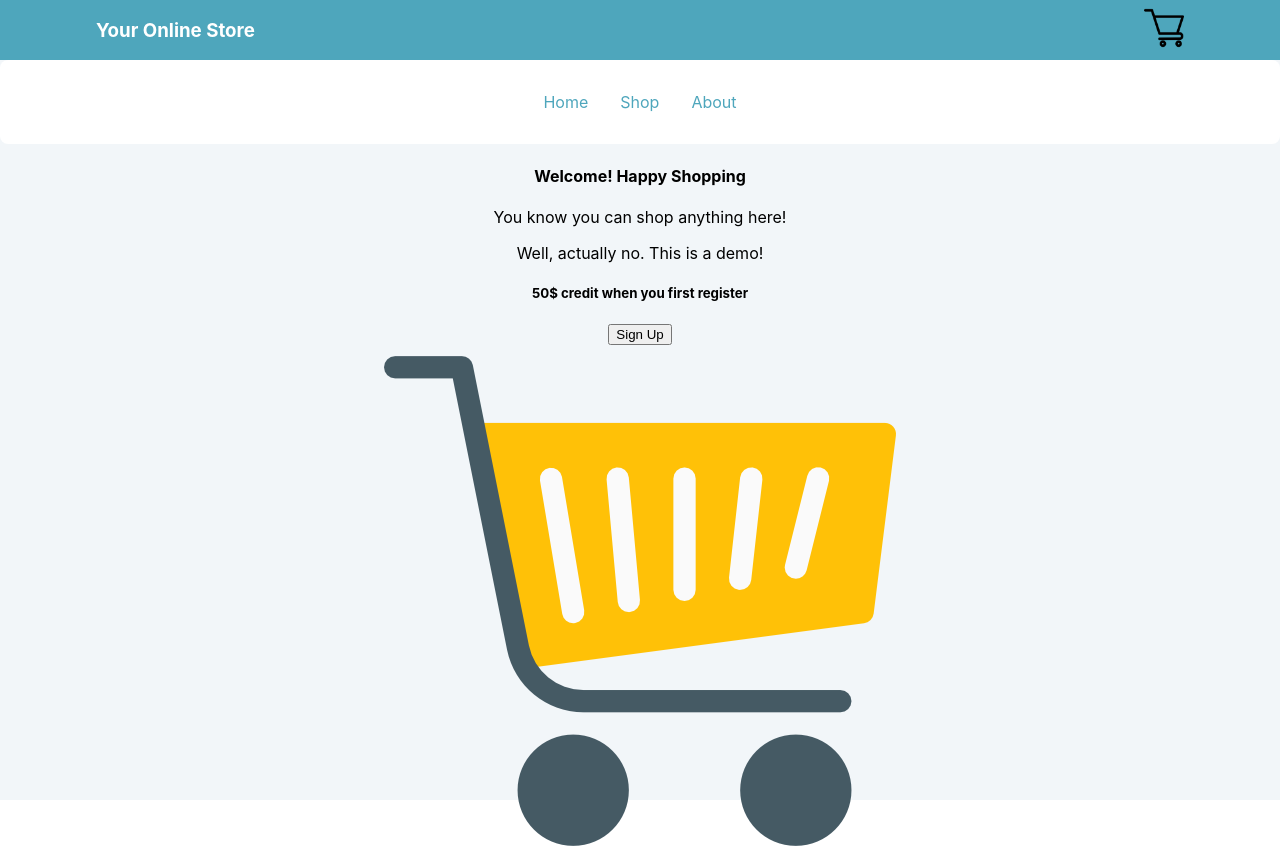
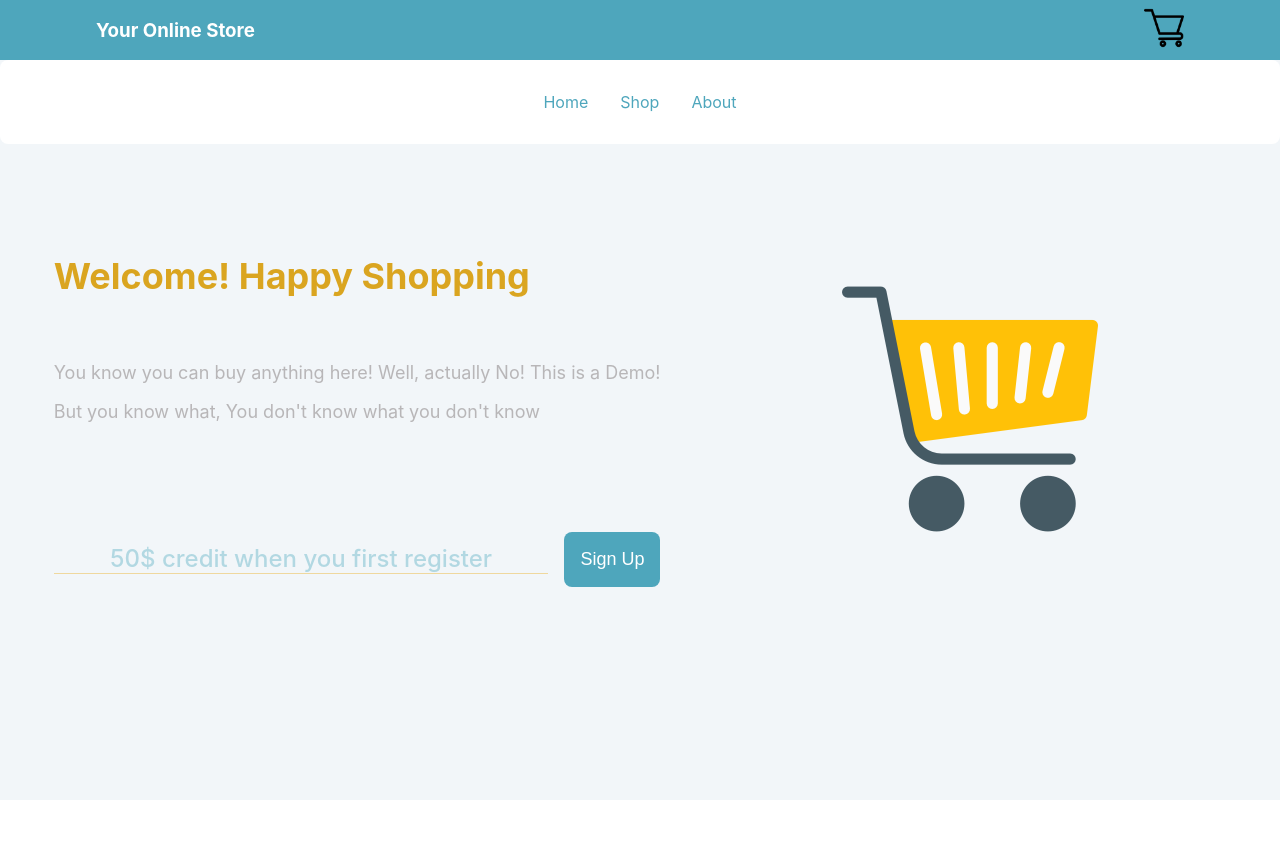
Before and after one commit to Uwancha/shopping-cart, a React (Vite) app: page / in a window 1280 px wide. After the commit the page ends 800 px from the top, so only its background shows below. Built offline with nearby package versions, Linux system fonts and the light colour scheme.

Commit message:
Add css module properties to elements and add some contents

```diff
--- a/src/components/Home.jsx
+++ b/src/components/Home.jsx
@@ -1,22 +1,23 @@
 import React from "react";
-import cartIcon from "../assets/carts_891462.png"
+import cartIcon from "../assets/carts_891462.png";
+import styles from "../styles/home.module.css";
 
 function Home() {
     return (
-        <div>
-            <div>
+        <div className={styles.home}>
+            <div className={styles.message}>
                 <div>
-                    <h4>Welcome! Happy Shopping</h4>
-                    <p>You know you can shop anything here!</p>
-                    <p>Well, actually no. This is a demo!</p>
+                    <h2 className={styles.h2}>Welcome! Happy Shopping</h2>
+                    <p className={styles.p}>You know you can buy anything here! Well, actually No! This is a Demo!</p>
+                    <p className={styles.p}> But you know what, You don't know what you don't know</p>
                 </div>
-                <div>
-                    <h5>50$ credit when you first register</h5>
-                    <button>Sign Up</button>
+                <div className={styles.callToaction}>
+                    <p className={styles.ctaMessage }>50$ credit when you first register</p>
+                    <button className={styles.button}>Sign Up</button>
                 </div>
             </div>
-            <div>
-                <img src={cartIcon} alt="shopping cart. Icon by Pixel Perfect." />
+            <div className={styles.imageContainer}>
+                <img src={cartIcon} className={styles.img} alt="shopping cart. Icon by Pixel Perfect." />
             </div>
         </div>
     )
```
